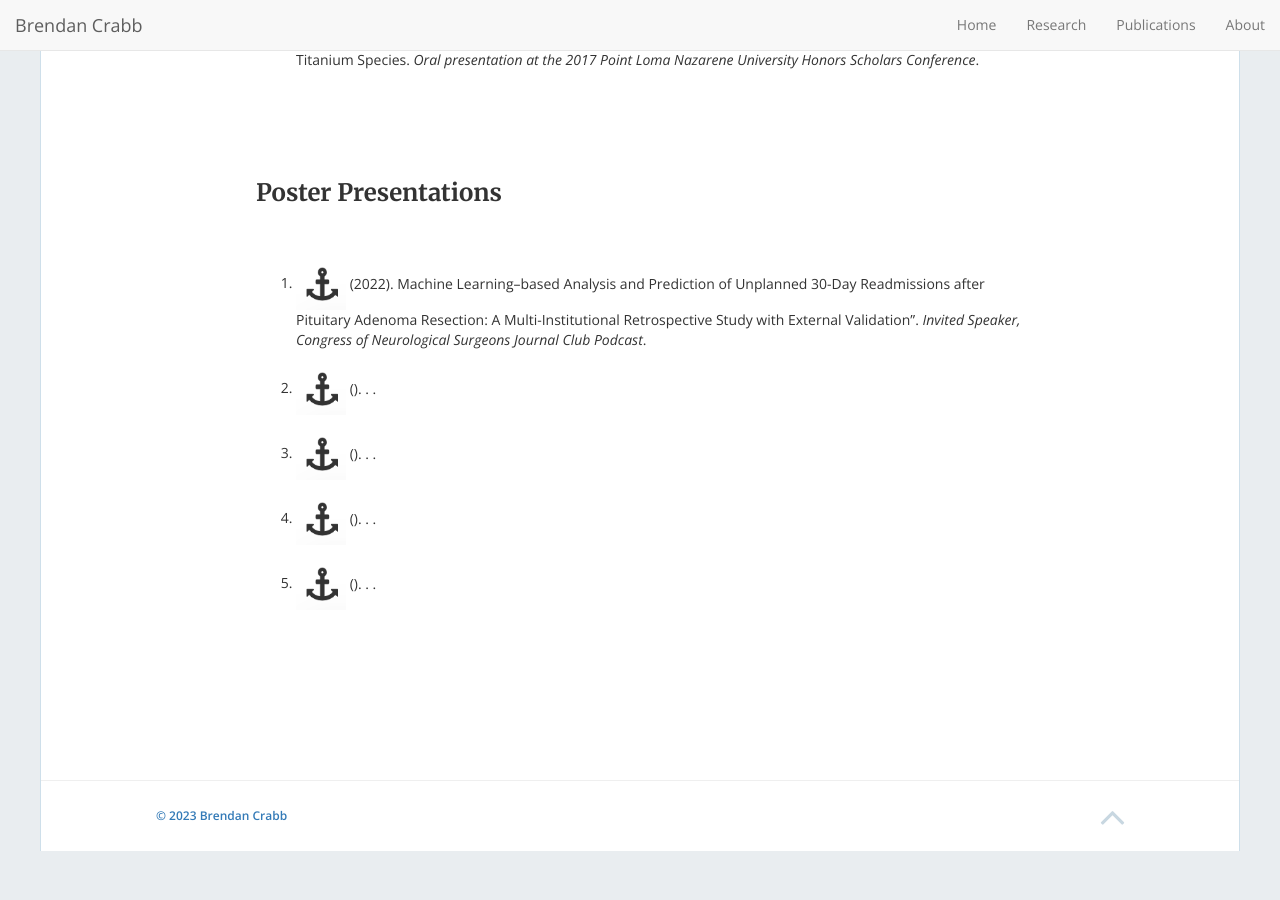
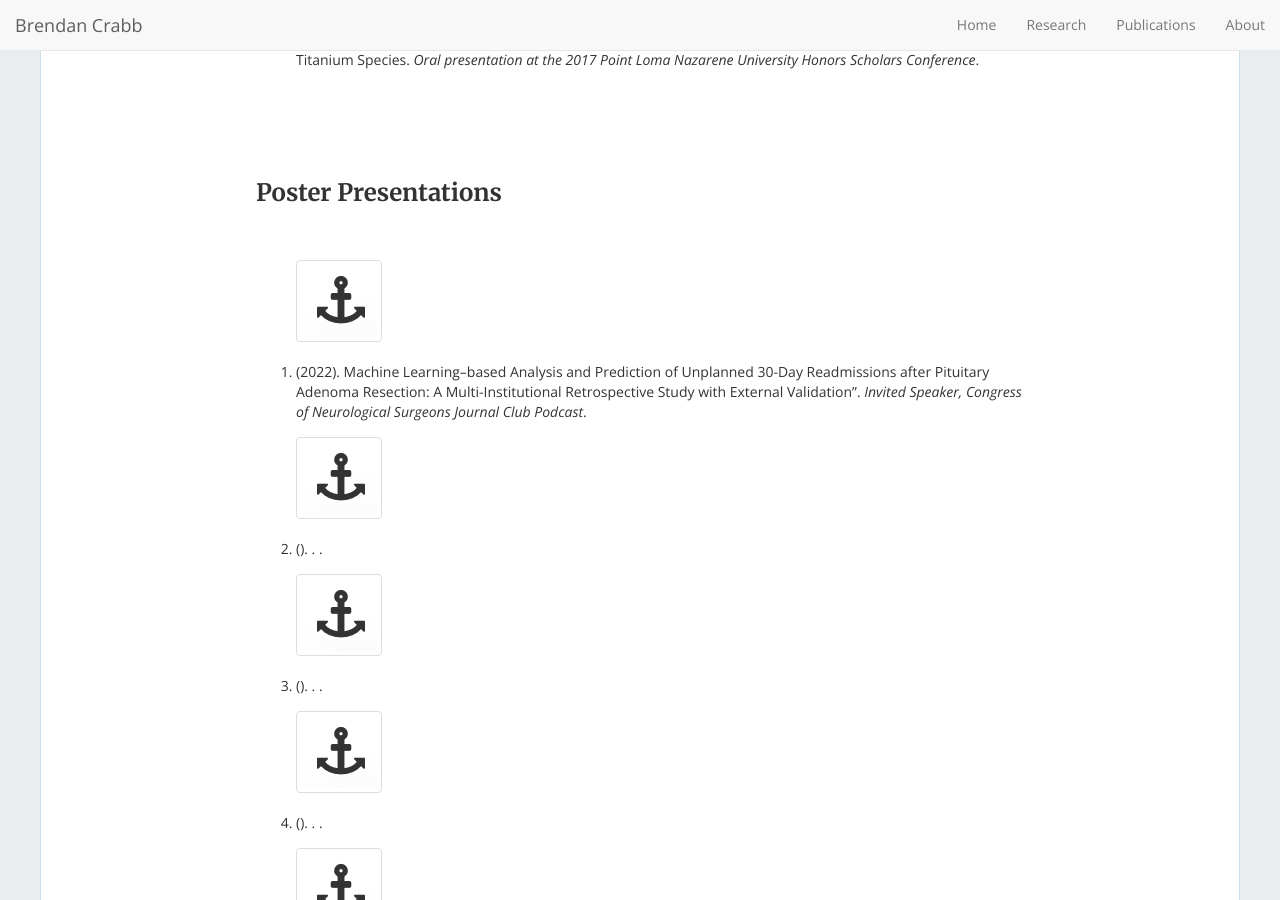
Before and after one commit to btcrabb/portfolio, a Jekyll site: the page built from docs/publications.md, in a window 1280 px wide and 900 px high, scrolled down 1746 px. Built offline with Jekyll 4.4.1, drawn with Linux system fonts in a browser that asks for light colours; nearby versions of some CDN libraries; before the commit the page ends 2597 px from its top, so only the background shows below that.

Commit message:
Update posters.html

```diff
--- a/docs/_includes/posters.html
+++ b/docs/_includes/posters.html
@@ -162,7 +162,7 @@
       </li>
     {% elsif style == "img" %}
      <li style="padding-bottom: 15px">
-         <img src="/portfolio/img/logo.png" style="width: 50px; height: 50px;">
+         <img class="thumbnail" src="/portfolio/img/logo.png">
          {{ formatted_author_list | split: ";" | array_to_sentence_string: "&"}} ({{citation.Year}}). {{ title_link }}. <em>{{citation.Publication}}</em>.
       </li>
     {% elsif style == "chicago" %}
```
